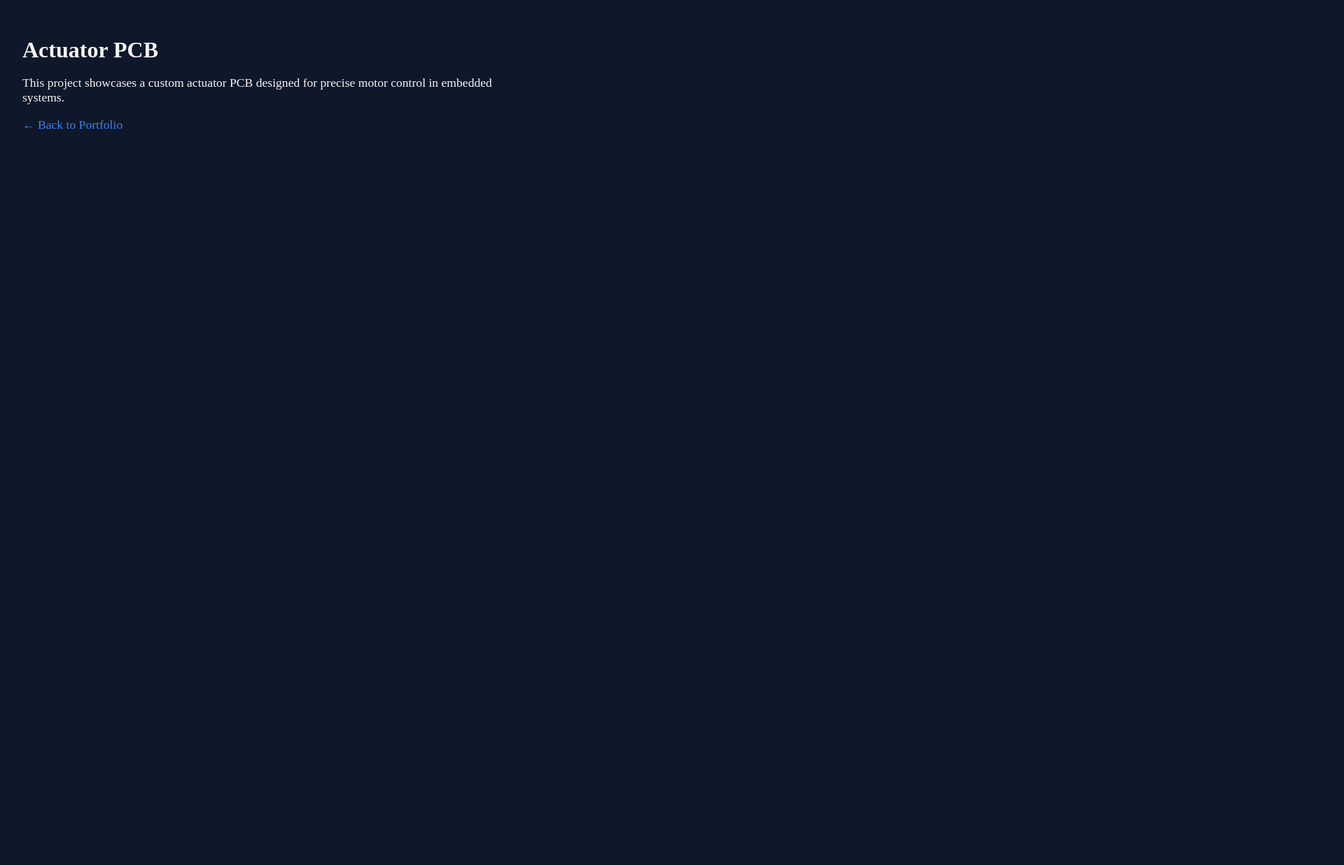
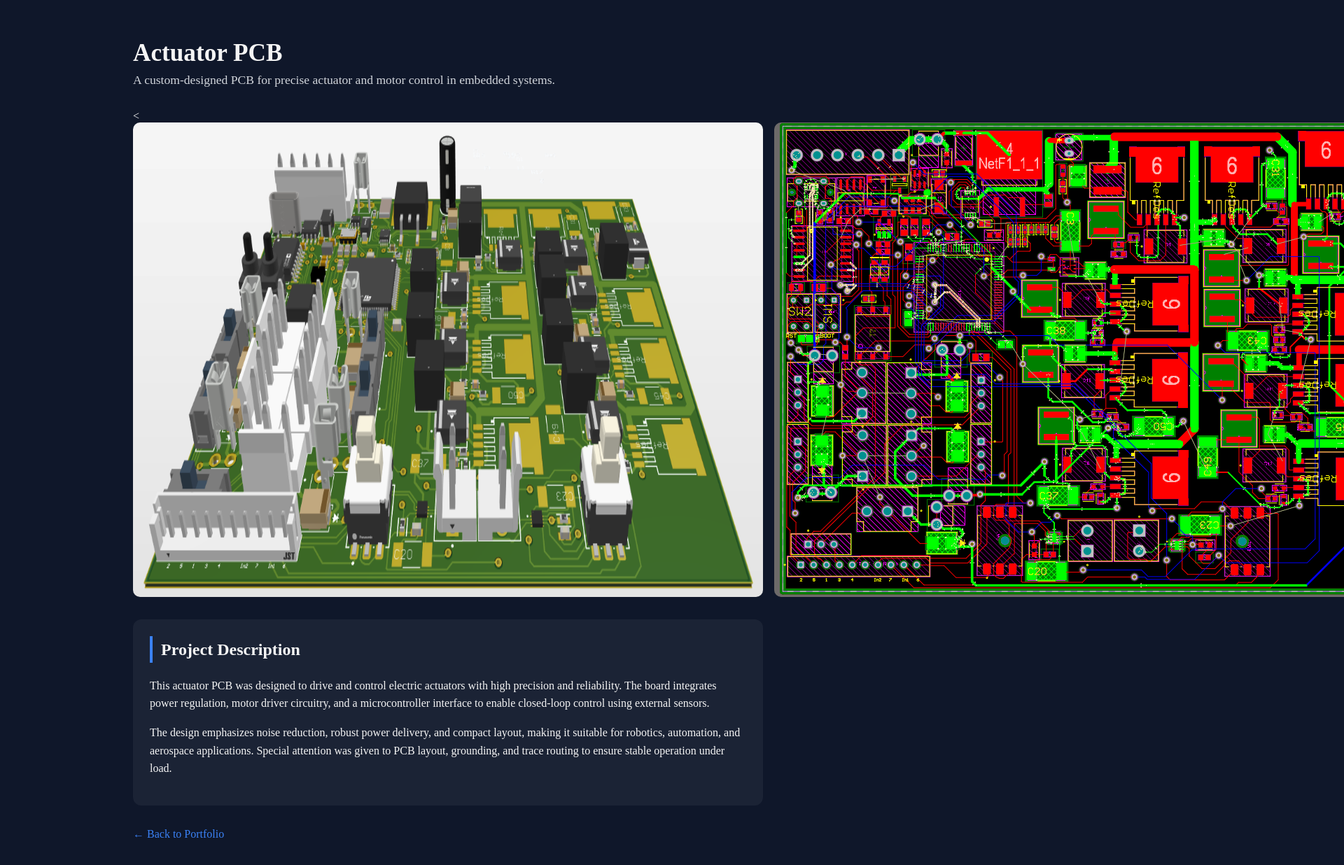
Before and after one commit to RhezD123/rheadeshpande.github.io, a plain HTML site: page Actuator.html in a window 1280 px wide. Shown: the top 1236 px of the page at 70% size, 1920 px wide, since content can reach past the window. Before the commit the page ends 800 px from the top, so only its background shows below. Drawn offline with Linux system fonts and the light colour scheme.

Commit message:
Update Actuator.html

```diff
--- a/Actuator.html
+++ b/Actuator.html
@@ -4,16 +4,104 @@
 <meta charset="UTF-8">
 <meta name="viewport" content="width=device-width, initial-scale=1.0">
 <title>Actuator PCB</title>
+
 <style>
-  body { font-family:"Times New Roman", Times, serif; background:#0f172a; color:#f5f5f5; margin:0; padding:2rem; }
-  a { color:#3b82f6; text-decoration:none; } a:hover { text-decoration:underline; }
-  h1 { font-size:2rem; margin-bottom:1rem; }
-  p { font-size:1.1rem; max-width:700px; }
+  body {
+    font-family: "Times New Roman", Times, serif;
+    background:#0f172a;
+    color:#f5f5f5;
+    margin:0;
+    padding:2rem;
+  }
+
+  a {
+    color:#3b82f6;
+    text-decoration:none;
+  }
+  a:hover { text-decoration:underline; }
+
+  .container {
+    max-width:900px;
+    margin:0 auto;
+  }
+
+  h1 {
+    font-size:2.2rem;
+    margin-bottom:0.5rem;
+  }
+
+  .subtitle {
+    color:#d1d5db;
+    font-size:1.1rem;
+    margin-bottom:2rem;
+  }
+
+  .image-row {
+    display:flex;
+    gap:1rem;
+    margin-bottom:2rem;
+  }
+
+  .image-row img {
+    width:100%;
+    border-radius:10px;
+    background:#1f2937;
+  }
+
+  .description-section {
+    background:rgba(255,255,255,0.05);
+    padding:1.5rem;
+    border-radius:12px;
+    line-height:1.6;
+  }
+
+  .description-section h2 {
+    margin-top:0;
+    border-left:4px solid #3b82f6;
+    padding-left:0.75rem;
+  }
+
+  /* Mobile: stack images vertically */
+  @media (max-width:700px) {
+    .image-row {
+      flex-direction:column;
+    }
+  }
 </style>
 </head>
+
 <body>
-<h1>Actuator PCB</h1>
-<p>This project showcases a custom actuator PCB designed for precise motor control in embedded systems.</p>
-<p><a href="index.html">← Back to Portfolio</a></p>
+<div class="container">
+
+  <h1>Actuator PCB</h1>
+  <div class="subtitle">
+    A custom-designed PCB for precise actuator and motor control in embedded systems.
+  </div>
+
+  <<div class="image-row">
+  <img src="gitstuffs/Angled_actua.png" alt="Actuator PCB Angled View">
+<img src="gitstuffs/2d_actua.png" alt="Actuator PCB 2D View">
+
+</div>
+
+  <div class="description-section">
+    <h2>Project Description</h2>
+    <p>
+      This actuator PCB was designed to drive and control electric actuators with high precision and reliability.
+      The board integrates power regulation, motor driver circuitry, and a microcontroller interface to enable
+      closed-loop control using external sensors.
+    </p>
+    <p>
+      The design emphasizes noise reduction, robust power delivery, and compact layout, making it suitable for
+      robotics, automation, and aerospace applications. Special attention was given to PCB layout, grounding,
+      and trace routing to ensure stable operation under load.
+    </p>
+  </div>
+
+  <p style="margin-top:2rem;">
+    <a href="index.html">← Back to Portfolio</a>
+  </p>
+
+</div>
 </body>
 </html>
```
